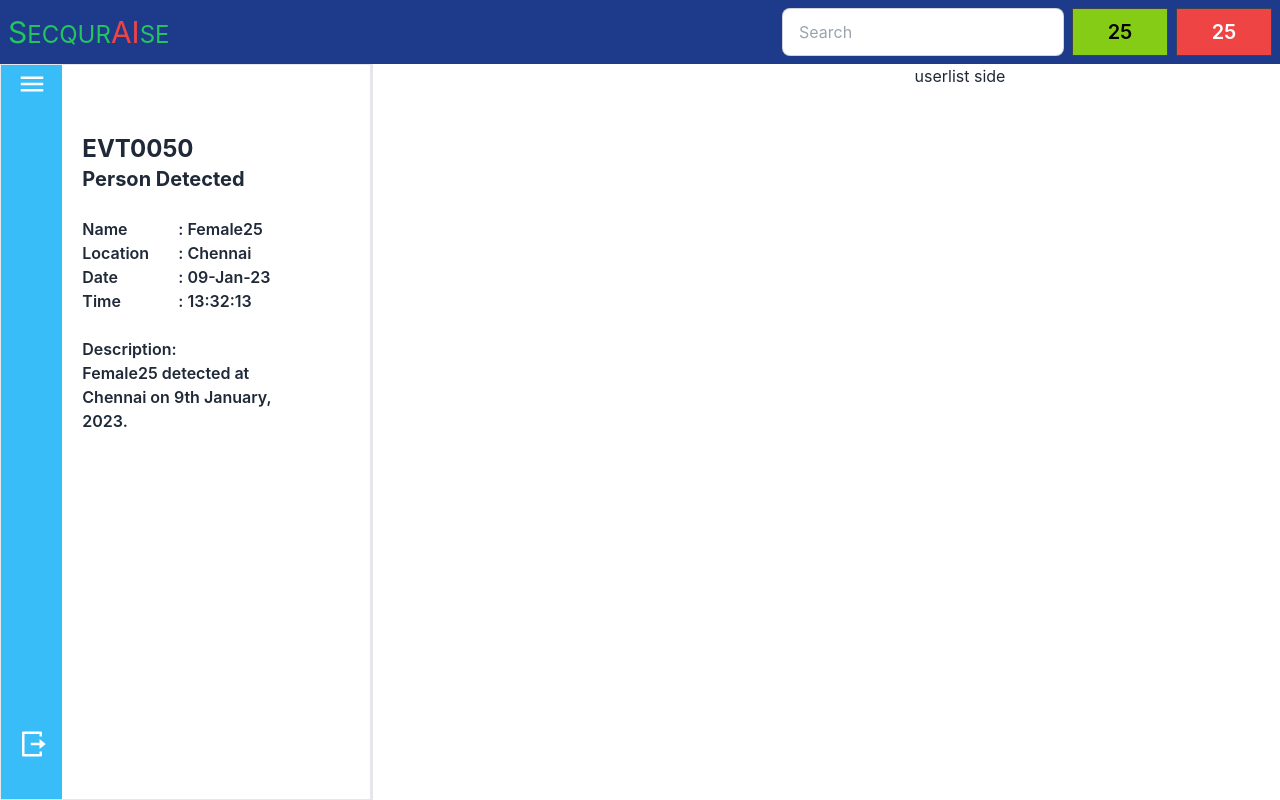
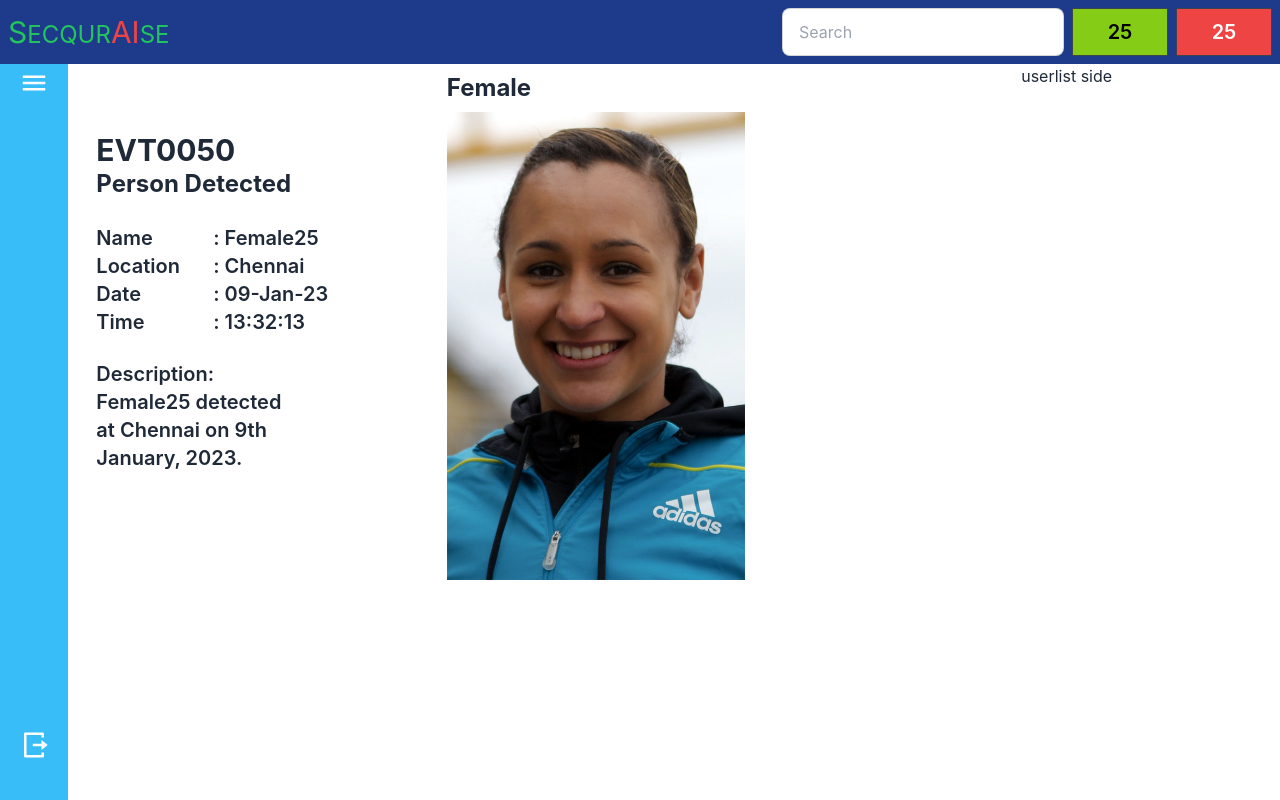
Before and after one commit to ShamimaNasrin/secquraIse-assignment, a React (Create React App) app: page / in a window 1280 px wide. Built offline with nearby package versions, Linux system fonts and the light colour scheme.

Commit message:
person info complete

```diff
--- a/src/App.js
+++ b/src/App.js
@@ -1,4 +1,3 @@
-import logo from './logo.svg';
 import './App.css';
 import Main from './components/Main/Main';
 import { RouterProvider } from 'react-router-dom';
--- a/src/components/Main/Main.js
+++ b/src/components/Main/Main.js
@@ -8,11 +8,11 @@ const Main = () => {
         <div>
             <div className=''>
                 <Navbar></Navbar>
-                <div className="grid grid-cols-2 h-[92vh]">
-                    <div className='w-7/12'>
+                <div className="grid grid-cols-3 h-[92vh]">
+                    <div className='col-span-2 w-full'>
                         <UserDetails></UserDetails>
                     </div>
-                    <div className=''>
+                    <div className='w-full'>
                         <UserList></UserList>
                     </div>
                 </div>
--- a/src/components/UserDetails/UserDetails.js
+++ b/src/components/UserDetails/UserDetails.js
@@ -1,23 +1,24 @@
 import React from 'react';
 import { IoMdMenu } from "react-icons/io";
 import { RiLogoutBoxRLine } from "react-icons/ri";
+import person from '../../Images/Female25.jpg';
 
 const UserDetails = () => {
     return (
-        <div className='flex h-full border'>
+        <div className='flex h-full w-full pr-14'>
             {/* left blue bar */}
-            <div className='bg-sky-400 w-[20%] flex flex-col justify-between'>
+            <div className='bg-sky-400 w-[75px] flex flex-col justify-between'>
                 <IoMdMenu className='text-3xl mx-auto mt-1 text-white'></IoMdMenu>
                 <RiLogoutBoxRLine className='text-3xl mx-auto mb-10 text-white'></RiLogoutBoxRLine>
             </div>
-            <div className='flex pl-5 w-full'>
+            <div className='flex pl-7 w-full'>
                 {/* person info */}
-                <div className="flex flex-col text-start pt-7">
+                <div className="flex flex-col text-start pt-7 w-1/2">
                     <div className='mt-10'>
-                        <p className='text-2xl font-bold'>EVT0050</p>
-                        <p className='text-xl font-bold'>Person Detected</p>
+                        <p className='text-3xl font-bold'>EVT0050</p>
+                        <p className='text-2xl font-bold'>Person Detected</p>
                     </div>
-                    <div className='grid grid-cols-2 mt-6 font-semibold w-4/6'>
+                    <div className='grid grid-cols-2 mt-6 text-xl font-semibold w-4/6'>
                         <div>
                             <p>Name</p>
                         </div>
@@ -44,14 +45,15 @@ const UserDetails = () => {
                         </div>
 
                     </div>
-                    <div className='mt-6 font-semibold'>
+                    <div className='mt-6 text-xl font-semibold'>
                         <p>Description:</p>
-                        <p className='w-4/6 '>Female25 detected at Chennai on 9th January, 2023.</p>
+                        <p className='w-[57%]'>Female25 detected at Chennai on 9th January, 2023.</p>
                     </div>
                 </div>
                 {/* person photo */}
-                <div className="border">
-
+                <div className="pt-2 w-1/2">
+                    <p className='text-2xl font-bold text-start pb-2'>Female</p>
+                    <img src={person} alt="person" className='w-[85%]' />
                 </div>
             </div>
         </div>
```
Also changed, not shown: src/Images/Female25.jpg (added).
